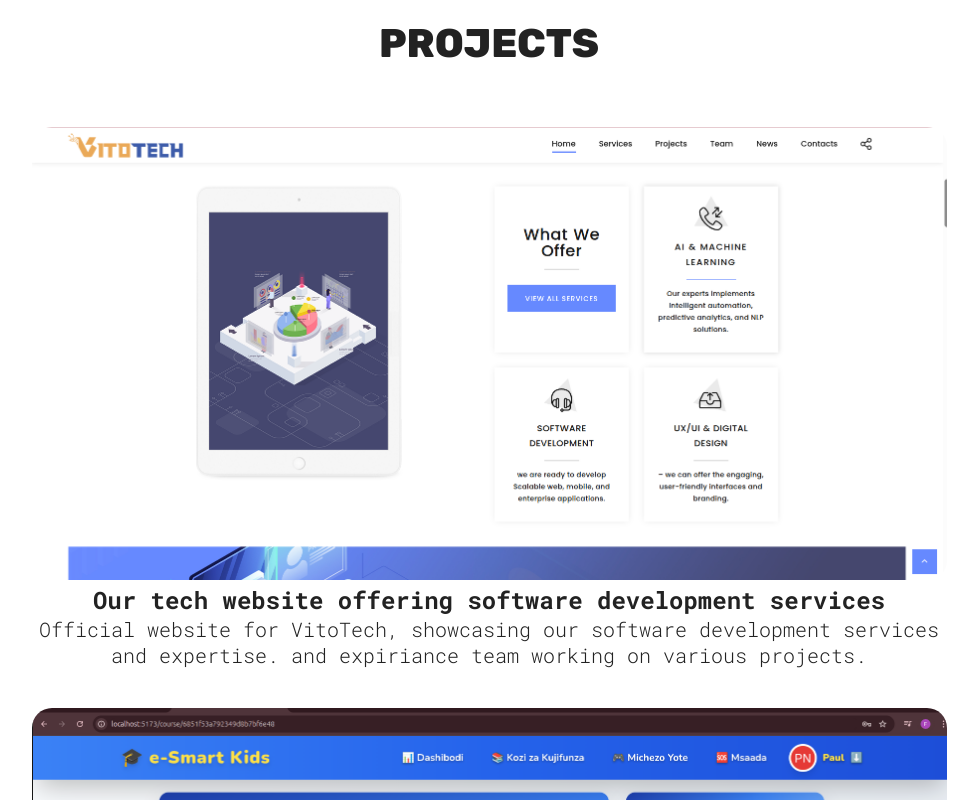
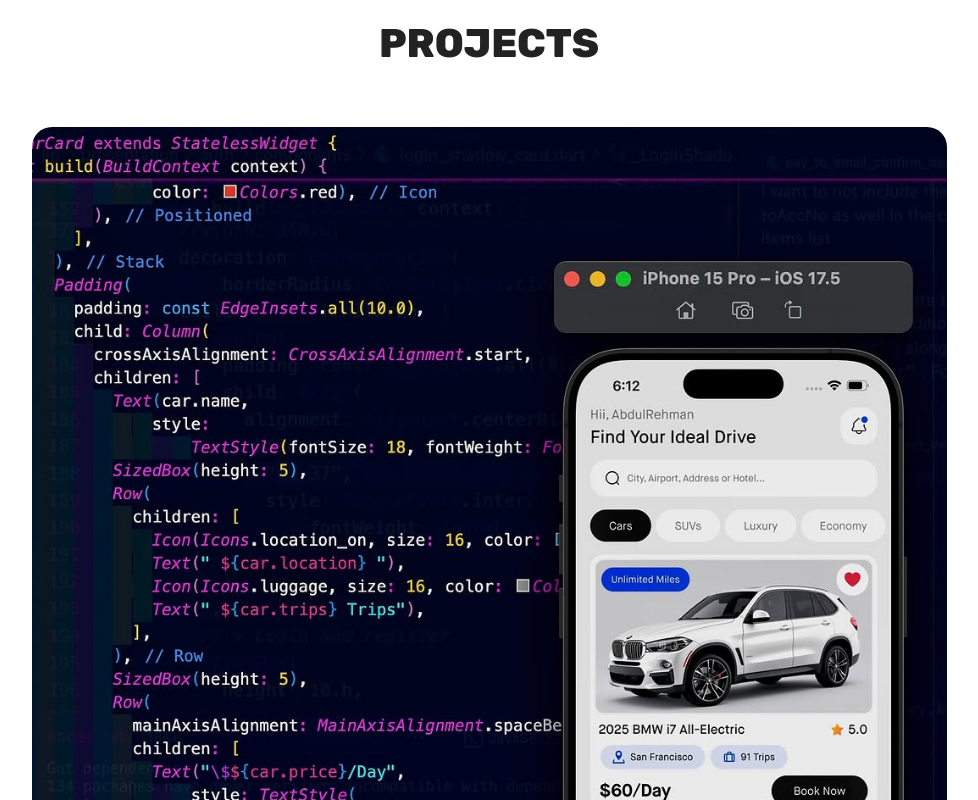
Before and after one commit to kiruma05/kiruma-Portofolio, a React (Vite) app: page / in a window 1280 px wide. Shown: the part 880-1680 px from the top of the page, without its empty margins (151-1129 px from the left). Built offline with nearby package versions, Linux system fonts and the light colour scheme.

Commit message:
added images

```diff
--- a/src/sections/Projects/Projects.jsx
+++ b/src/sections/Projects/Projects.jsx
@@ -3,6 +3,7 @@
 //import elearning2 from "../../assets/loginn.png";
 import sombyo from "../../assets/sombyo.png";
 import vitotech from "../../assets/vito.png";
+import vitotech1 from "../../assets/mobile1.jpeg";
 import roadSystem from "../../assets/trac1.png";
 import animalSystem from "../../assets/narco1.png";
 import ProjectCard from "../../common/ProjectCard";
@@ -12,6 +13,11 @@
     <section id="projects" className={styles.container}>
       <h1 className="sectionTitle">Projects</h1>
       <div className={styles.projectsContainer}>
+        <ProjectCard
+          src={vitotech1}
+          h3="vitotech mobile application offering rating services"
+          p="Official application for VitoTech, showcasing our software development services and expertise. and expiriance team working on various projects."
+        />
         <ProjectCard
           src={vitotech}
           h3="Our tech website offering software development services"
```
Also changed, not shown: src/assets/mobile1.jpeg (added).
